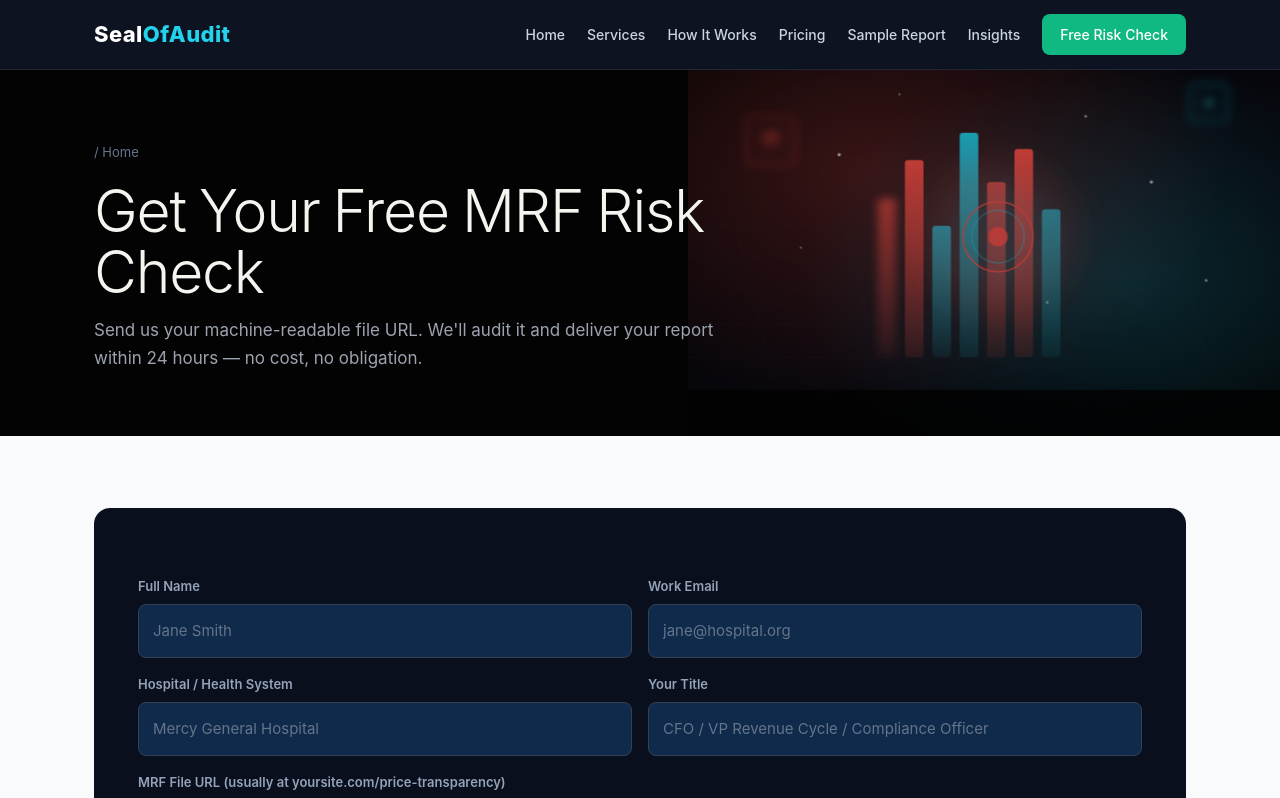
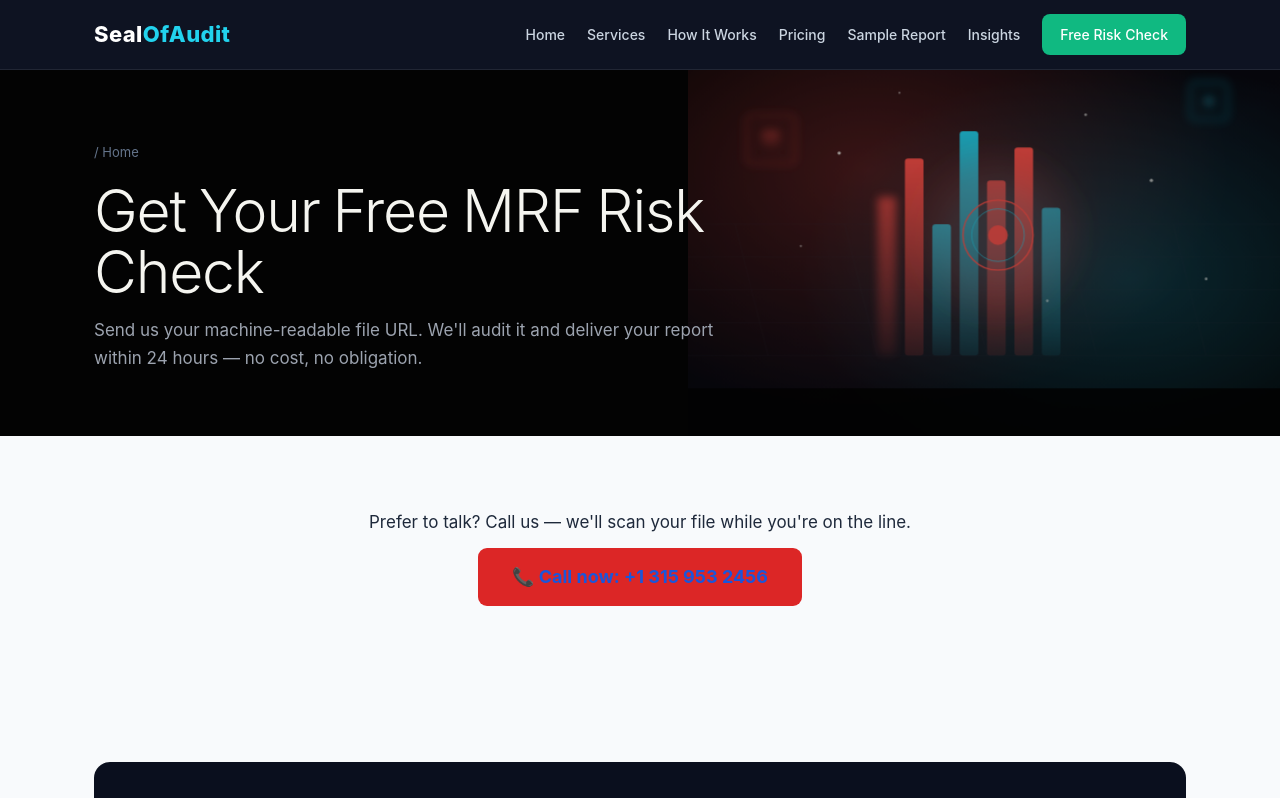
Before and after one commit to yasir23/sealofaudit, a Next.js app: page /contact in a window 1280 px wide. Shown: the top 798 px of the page. Built offline with nearby package versions, Linux system fonts and the light colour scheme.

Commit message:
call-now buttons: homepage hero + compliance-department + contact (tel:+13159532456)

```diff
--- a/app/compliance-department/page.js
+++ b/app/compliance-department/page.js
@@ -66,6 +66,14 @@ export default function ComplianceDepartment() {
         title="The Compliance Department for Hospitals"
         sub="We handle your CMS price-transparency audit, remediation, monitoring and penalty defense — so your team can focus on patient care, not machine-readable files."
       />
+
+      <section style={{ textAlign: "center", padding: "20px 0 0" }}>
+        <div className="container">
+          <a className="btn" href="tel:+13159532456" style={{ background: "#dc2626", fontSize: 18, padding: "14px 34px" }}>
+            📞 Call now: +1 315 953 2456
+          </a>
+        </div>
+      </section>
 
       <section>
         <div className="container" style={{ maxWidth: 880 }}>
@@ -152,6 +160,8 @@ export default function ComplianceDepartment() {
           </table>
           <p style={{ margin: "24px 0" }}>
             <Link className="btn" href="/contact">Get your free compliance scan</Link>
+            {" "}
+            <a className="btn" href="tel:+13159532456" style={{ background: "#dc2626" }}>Call now: +1 315 953 2456</a>
           </p>
         </div>
       </section>
--- a/app/contact/page.js
+++ b/app/contact/page.js
@@ -18,6 +18,13 @@ export default function Contact() {
         title="Get Your Free MRF Risk Check"
         sub="Send us your machine-readable file URL. We'll audit it and deliver your report within 24 hours — no cost, no obligation."
       />
+
+      <section>
+        <div className="container" style={{ textAlign: "center", paddingBottom: 12 }}>
+          <p style={{ fontSize: 17, marginBottom: 12 }}>Prefer to talk? Call us — we'll scan your file while you're on the line.</p>
+          <a className="btn" href="tel:+13159532456" style={{ background: "#dc2626", fontSize: 18, padding: "14px 34px" }}>📞 Call now: +1 315 953 2456</a>
+        </div>
+      </section>
 
       <section>
         <div className="container">
--- a/app/page.js
+++ b/app/page.js
@@ -125,6 +125,7 @@ export default function Home() {
             <Magnetic strength={0.3}>
               <Link className="btn btn-primary btn-hero" href="/contact">Get Your Free MRF Risk Check</Link>
             </Magnetic>
+            <a className="btn btn-primary btn-hero" href="tel:+13159532456" style={{ background: "#dc2626" }}>Call now: +1 315 953 2456</a>
             <Link className="hero-text-link" href="/how-it-works">See what we check →</Link>
           </div>
         </div>
```
Also changed, not shown: 73 other files (tests, documents, lock files or other folders).
